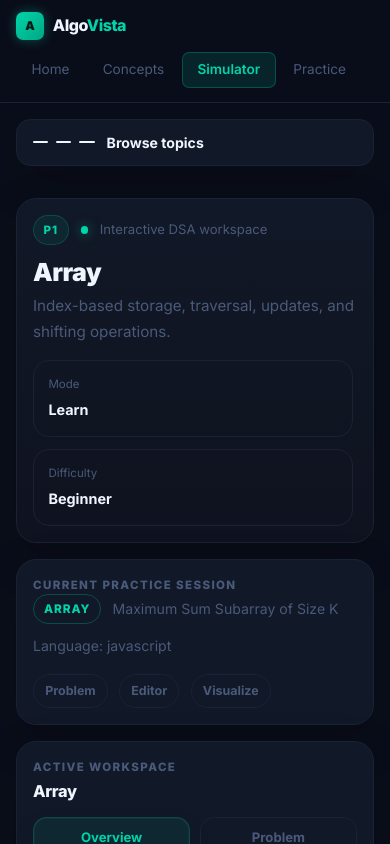
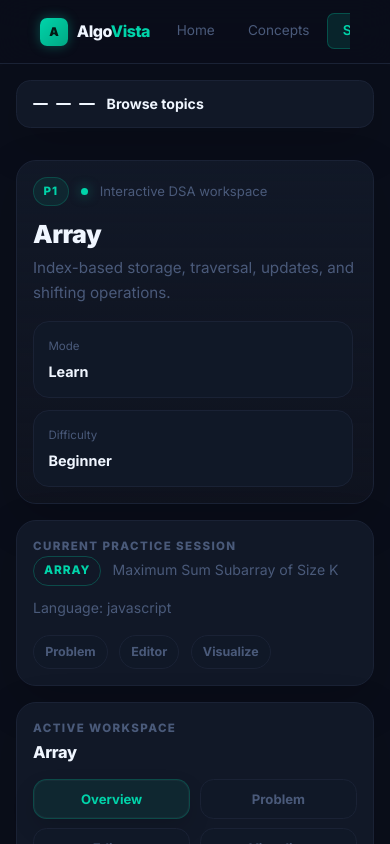
Before and after one commit to Alan-K-Biju-7/AlgoVista, a React (Create React App) app: page /simulator in a window 390 px wide. Shown: the top 844 px of the page. Built offline with nearby package versions, Linux system fonts and the light colour scheme.

Commit message:
Move the app chrome styles into CSS

```diff
--- a/src/styles/global.css
+++ b/src/styles/global.css
@@ -3,6 +3,7 @@
 :root {
   --bg-base:       #0a0e1a;
   --bg-surface:    #0d1220;
+  --bg-panel:      #101827;
   --bg-card:       #111827;
   --bg-elevated:   #1a2235;
   --bg-hover:      #1e2a40;
@@ -178,25 +179,198 @@ button:disabled { opacity: 0.35; cursor: not-allowed; }
 
 .mono { font-family: 'SF Mono', 'Fira Code', monospace; font-size: 0.85em; }
 
+.app-shell {
+  min-height: 100vh;
+  display: flex;
+  flex-direction: column;
+  background: var(--bg-base);
+}
+
+.app-header {
+  position: sticky;
+  top: 0;
+  z-index: 100;
+  display: grid;
+  grid-template-columns: auto minmax(0, 1fr) auto;
+  gap: 1rem;
+  align-items: center;
+  min-height: 64px;
+  padding: 0 2rem;
+  border-bottom: 1px solid rgba(255, 255, 255, 0.07);
+  background: rgba(8, 12, 22, 0.82);
+  backdrop-filter: blur(18px);
+  -webkit-backdrop-filter: blur(18px);
+}
+
+.app-brand {
+  display: inline-flex;
+  align-items: center;
+  gap: 0.6rem;
+  min-width: 0;
+  color: var(--text-primary);
+  text-decoration: none;
+}
+
+.app-brand:hover {
+  color: var(--text-primary);
+}
+
+.app-brand__mark {
+  display: inline-grid;
+  place-items: center;
+  width: 2rem;
+  height: 2rem;
+  flex: 0 0 auto;
+  border-radius: 0.55rem;
+  background: linear-gradient(135deg, #00d4aa, #4a9eff);
+  color: #031a14;
+  font-size: 0.82rem;
+  font-weight: 950;
+  box-shadow: 0 0 22px rgba(0, 212, 170, 0.28);
+}
+
+.app-brand__mark--small {
+  width: 1.2rem;
+  height: 1.2rem;
+  border-radius: 0.35rem;
+  font-size: 0.55rem;
+}
+
+.app-brand__text {
+  color: var(--text-primary);
+  font-size: 1rem;
+  font-weight: 900;
+  letter-spacing: 0;
+  white-space: nowrap;
+}
+
+.app-brand__text span {
+  color: var(--accent);
+}
+
+.app-nav {
+  display: flex;
+  justify-content: center;
+  gap: 0.22rem;
+  min-width: 0;
+  overflow-x: auto;
+  scrollbar-width: none;
+}
+
+.app-nav::-webkit-scrollbar {
+  display: none;
+}
+
+.app-nav a,
+.app-header__cta,
+.app-footer__links a {
+  text-decoration: none;
+}
+
+.app-nav a {
+  flex: 0 0 auto;
+  padding: 0.44rem 0.82rem;
+  border: 1px solid transparent;
+  border-radius: 0.55rem;
+  color: var(--text-muted);
+  font-size: 0.84rem;
+  font-weight: 760;
+  transition: background 160ms ease, border-color 160ms ease, color 160ms ease;
+}
+
+.app-nav a:hover {
+  color: var(--text-primary);
+  background: rgba(255, 255, 255, 0.045);
+}
+
+.app-nav a.is-active {
+  color: var(--accent);
+  border-color: rgba(0, 212, 170, 0.24);
+  background: rgba(0, 212, 170, 0.09);
+}
+
+.app-header__cta {
+  display: inline-flex;
+  align-items: center;
+  justify-content: center;
+  min-height: 2.25rem;
+  padding: 0.52rem 0.95rem;
+  border: 1px solid var(--accent);
+  border-radius: 0.58rem;
+  background: var(--accent);
+  color: #031a14;
+  font-size: 0.82rem;
+  font-weight: 900;
+  box-shadow: 0 0 24px rgba(0, 212, 170, 0.17);
+}
+
+.app-header__cta:hover {
+  color: #031a14;
+  background: var(--teal-bright);
+  border-color: var(--teal-bright);
+}
+
+.app-main {
+  flex: 1;
+  min-width: 0;
+}
+
+.app-footer {
+  display: flex;
+  align-items: center;
+  justify-content: space-between;
+  gap: 1rem;
+  padding: 1.35rem 2rem;
+  border-top: 1px solid rgba(255, 255, 255, 0.07);
+  background: rgba(8, 12, 22, 0.52);
+}
+
+.app-footer__brand,
+.app-footer__links {
+  display: flex;
+  align-items: center;
+  gap: 0.55rem;
+}
+
+.app-footer__brand {
+  color: var(--text-muted);
+  font-size: 0.8rem;
+}
+
+.app-footer__links {
+  flex-wrap: wrap;
+  justify-content: flex-end;
+  gap: 1rem;
+}
+
+.app-footer__links a {
+  color: var(--text-muted);
+  font-size: 0.8rem;
+  font-weight: 650;
+}
+
+.app-footer__links a:hover {
+  color: var(--accent);
+}
+
 @media (max-width: 900px) {
   .app-header {
-    height: auto !important;
-    min-height: 60px;
-    padding: 0.75rem 1rem !important;
-    align-items: flex-start !important;
-    flex-direction: column;
-    gap: 0.75rem;
+    grid-template-columns: 1fr auto;
+    padding: 0.75rem 1rem;
+    gap: 0.7rem;
   }
 
   .app-nav {
+    grid-column: 1 / -1;
+    justify-content: flex-start;
     width: 100%;
     overflow-x: auto;
     padding-bottom: 0.1rem;
   }
 
   .app-footer {
-    padding: 1.25rem 1rem !important;
-    align-items: flex-start !important;
+    padding: 1.25rem 1rem;
+    align-items: flex-start;
     flex-direction: column;
   }
 
```
